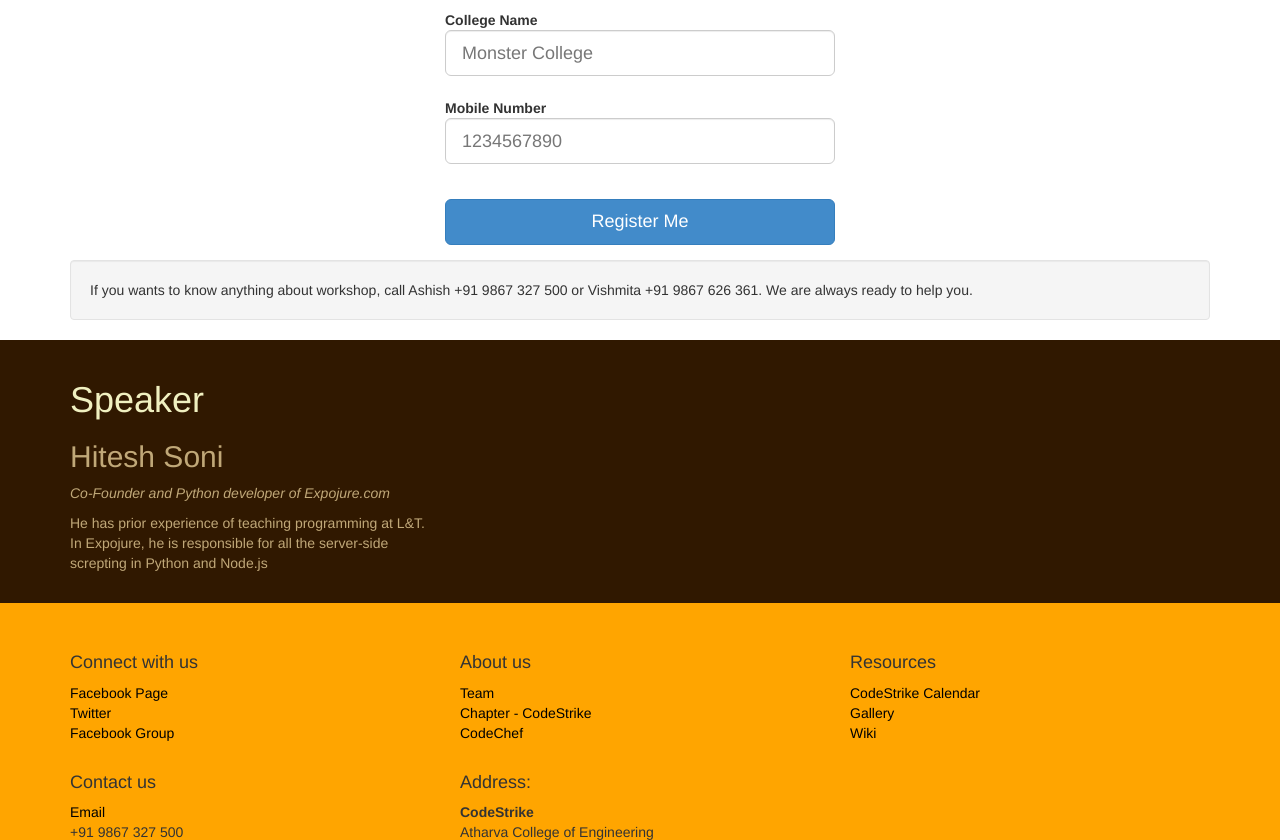
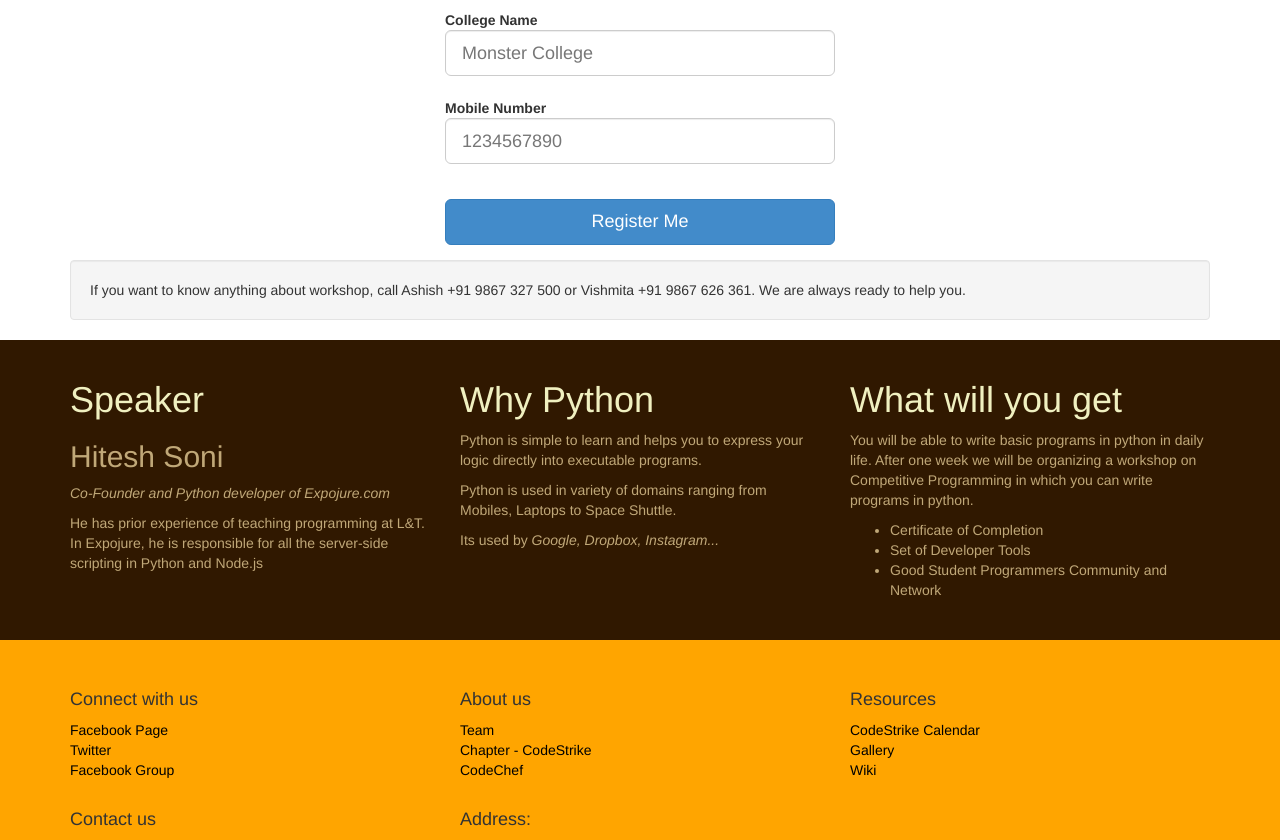
Before and after one commit to codestrike/webstrike, a website: page index.html in a window 1280 px wide. Shown: the part 627-1467 px from the top of the page. Drawn offline with Linux system fonts and the light colour scheme.

Commit message:
Details of workshop added

```diff
--- a/index.html
+++ b/index.html
@@ -83,7 +83,7 @@
         </fieldset>
       </form>
       <div class="well">
-        If you wants to know anything about workshop, call Ashish +91 9867 327 500 or Vishmita +91 9867 626 361. We are always ready to help you.
+        If you want to know anything about workshop, call Ashish +91 9867 327 500 or Vishmita +91 9867 626 361. We are always ready to help you.
       </div>
     </section>
     <div class="plate plate-chocolate">
@@ -95,7 +95,25 @@
           <p>
             <i>Co-Founder and Python developer of Expojure.com</i>
           </p>
-          <p>He has prior experience of teaching programming at L&amp;T. In Expojure, he is responsible for all the server-side screpting in Python and Node.js</p>
+          <p>He has prior experience of teaching programming at L&amp;T. In Expojure, he is responsible for all the server-side scripting in Python and Node.js</p>
+        </div>
+        <div class="col-sm-6 col-md-4">
+          <h1>Why Python</h1>
+          <p>Python is simple to learn and helps you to express your logic directly into executable programs.</p>
+          <p>
+            Python is used in variety of domains ranging from Mobiles, Laptops to Space Shuttle.</p>
+          <p>Its used by <i>Google, Dropbox, Instagram...</i></p>
+        </div>
+        <div class="col-sm-12 col-md-4">
+          <h1>What will you get</h1>
+          <p>
+            You will be able to write basic programs in python in daily life. After one week we will be organizing a workshop on Competitive Programming in which you can write programs in python.
+          </p>
+          <ul>
+            <li>Certificate of Completion</li>
+            <li>Set of Developer Tools</li>
+            <li>Good Student Programmers Community and Network</li>
+          </ul>
         </div>
       </div>
       </div>
--- a/static/style/mojojojo.css
+++ b/static/style/mojojojo.css
@@ -20,7 +20,7 @@
 
 .plate {
   padding-top: 2rem;
-  padding-bottom: 2rem;
+  padding-bottom: 3rem;
 }
 
 .plate-chocolate {
```
